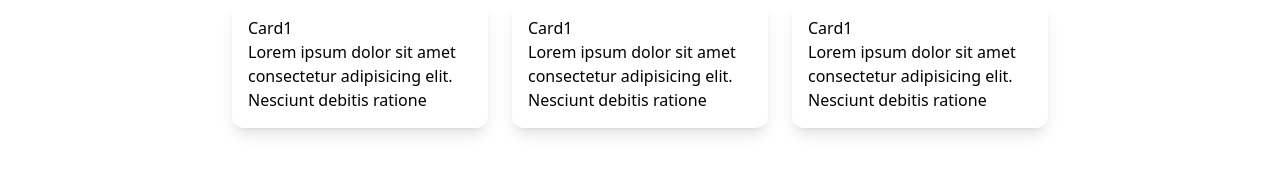
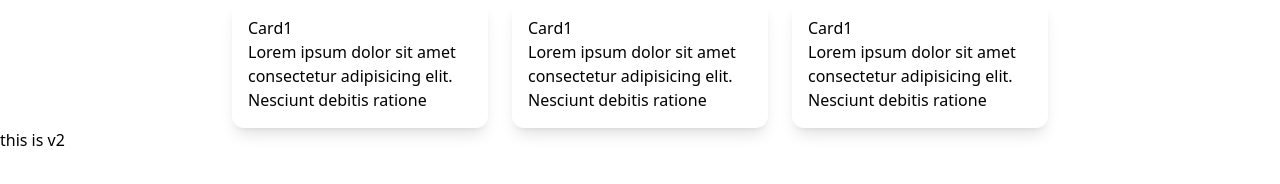
Before and after one commit to Ali-cpu-maker/demo1, a plain HTML site: page cards.html in a window 1280 px wide. Drawn offline with nearby package versions, Linux system fonts and the light colour scheme.

Commit message:
v5 change

```diff
--- a/cards.html
+++ b/cards.html
@@ -20,7 +20,7 @@
                          <p>Lorem ipsum dolor sit amet consectetur adipisicing elit. Nesciunt debitis ratione</p>
                    </div>
            </div>
-
+       this is v2
     </body>
 
 </html>
```
